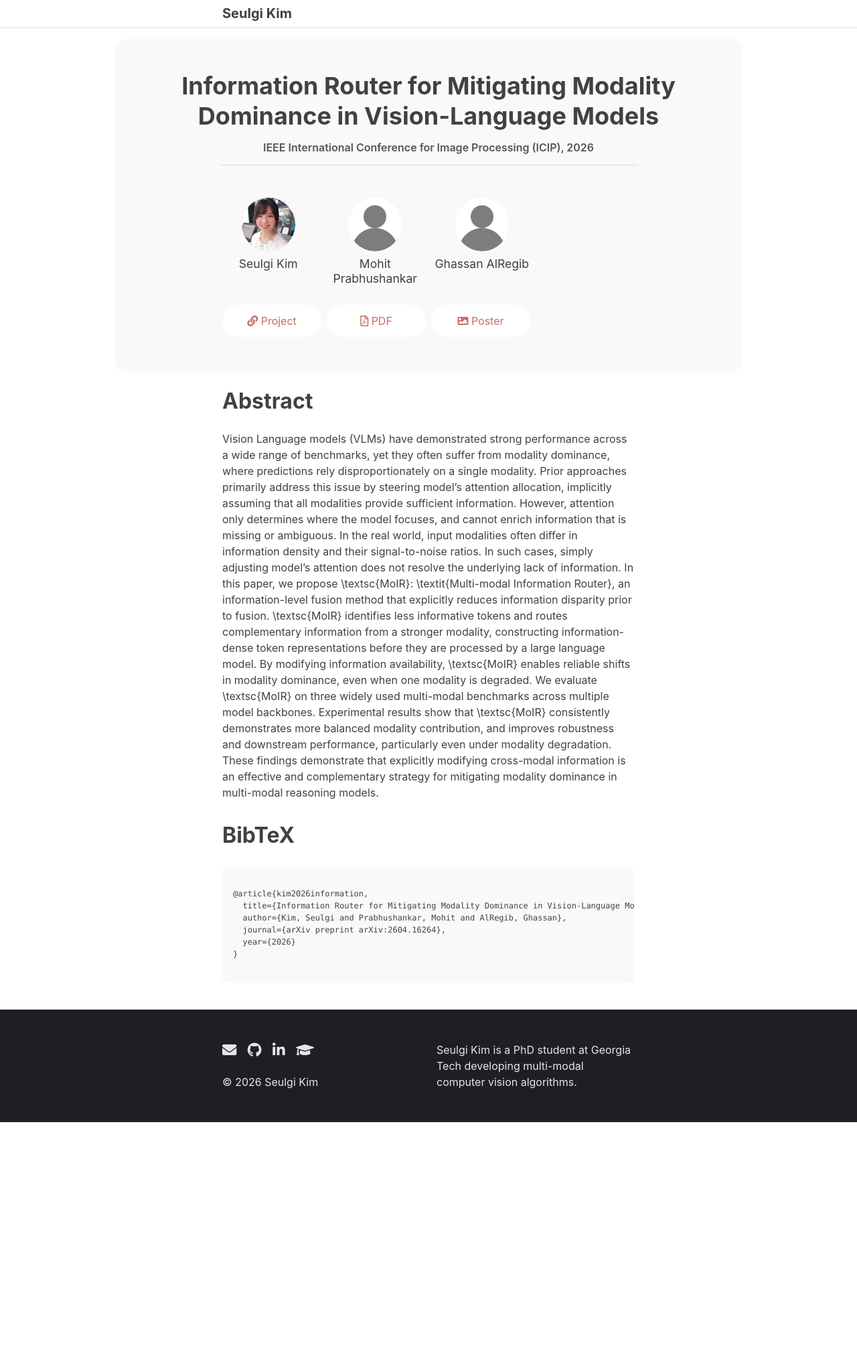
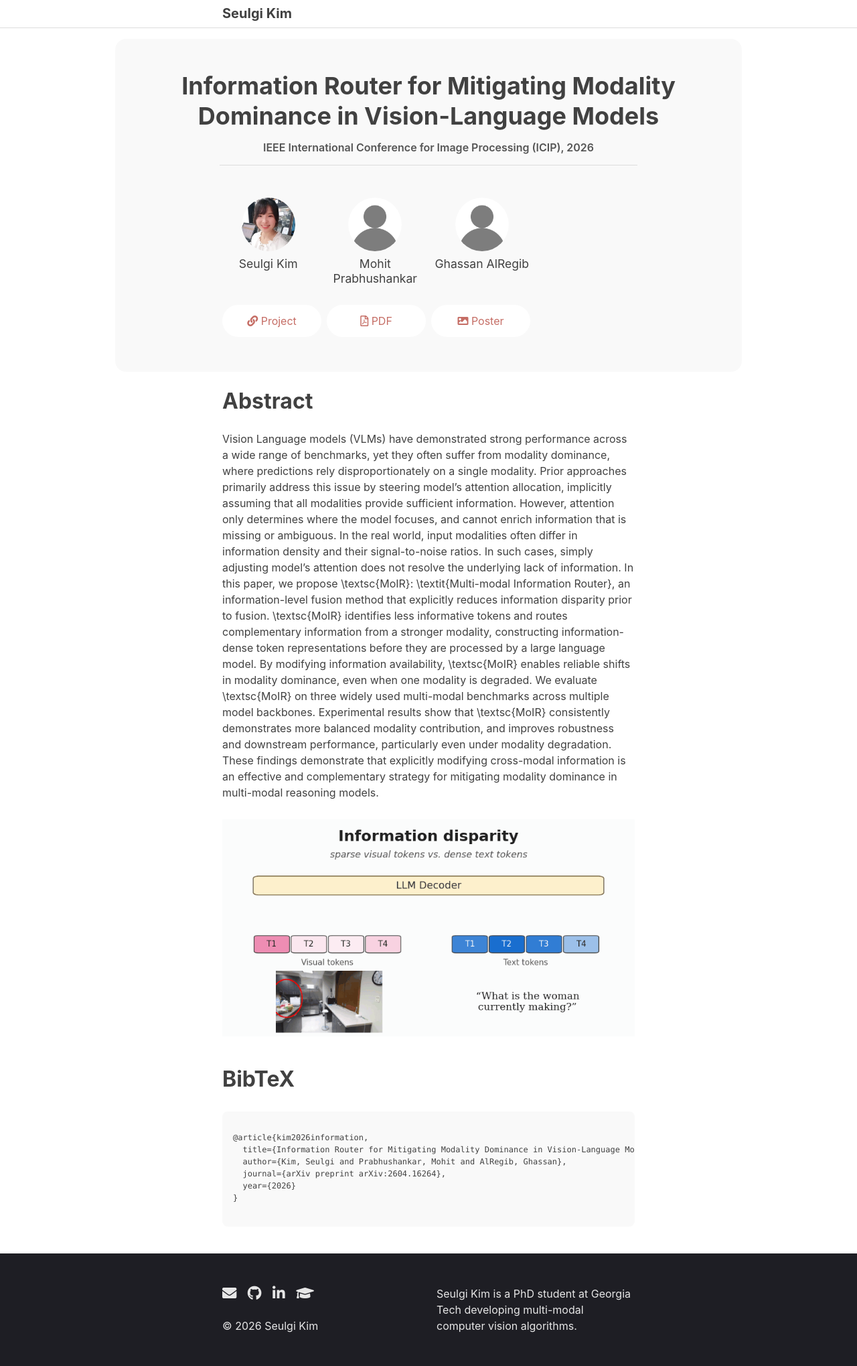
Before and after one commit to skvictoria/skvictoria.github.io, a Jekyll site: the page built from _posts/papers/2026-04-30-icip2026.md, in a window 1280 px wide. Shown: the whole page at 67% size. Built offline with Jekyll 4.4.1, drawn with Linux system fonts in a browser that asks for light colours; nearby versions of some CDN libraries; some web fonts are replaced; before the commit the page ends 1675 px from its top, so only the background shows below that.

Commit message:
Use animated teaser GIF for ICIP 2026 paper
Co-Authored-By: Claude Opus 5.5 (1M context) <noreply@anthropic.com>

```diff
--- a/_posts/papers/2026-04-30-icip2026.md
+++ b/_posts/papers/2026-04-30-icip2026.md
@@ -20,7 +20,8 @@ url: /papers/icip2026
 pdf: https://arxiv.org/pdf/2604.16264
 poster: /papers/poster_2026ICIP.pdf
 selected: false
-image: /images/featured/icip2026.png
+image: /images/featured/icip2026.gif
+figure: /images/featured/icip2026.gif
 type: poster
 featured: true
 feature-order: 3
```
Also changed, not shown: images/featured/icip2026.gif (added).
